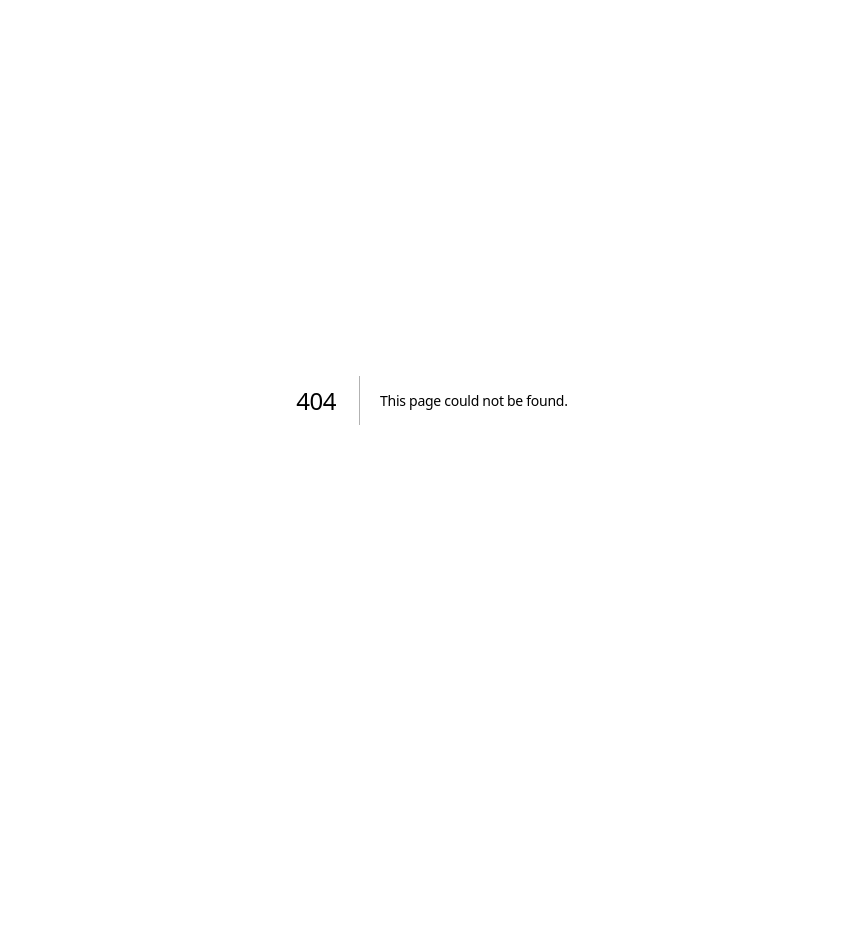
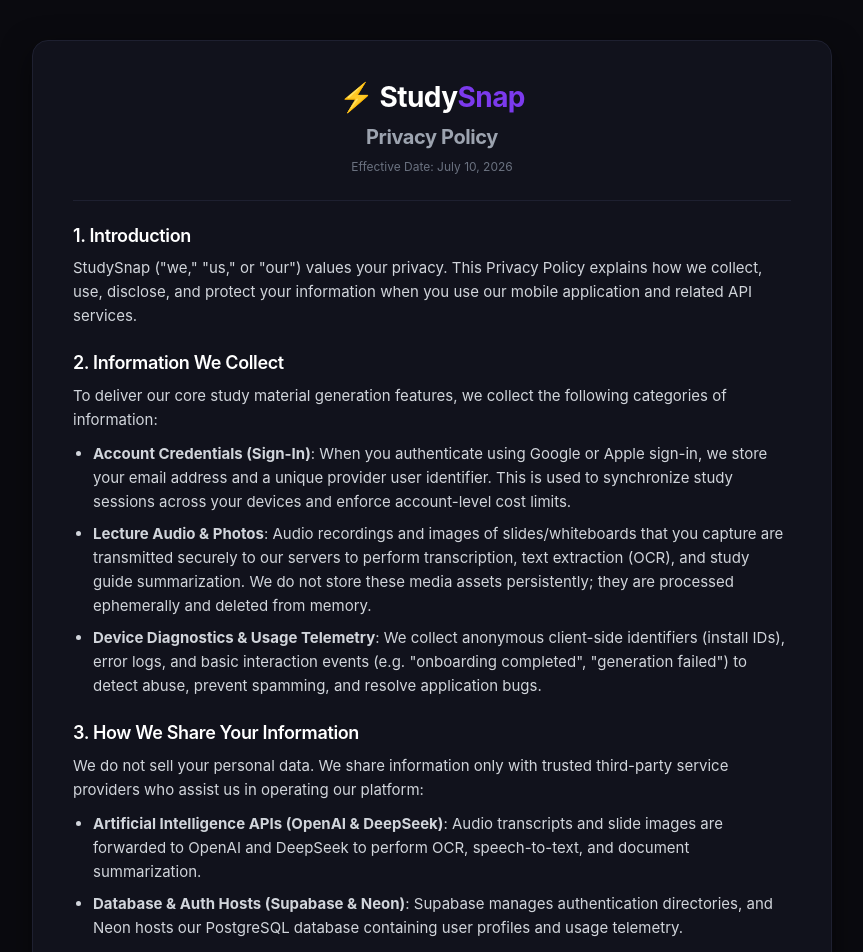
Before and after one commit to ianyeung29/studysnap-backend, a Next.js app: page /privacy in a window 1280 px wide. Before the commit this address had no page. Shown: the top 952 px of the page, without its empty margins (208-1071 px from the left). Before the commit the page ends 800 px from the top, so only its background shows below. Built offline with nearby package versions, Linux system fonts and the light colour scheme.

Commit message:
Docs: Added static Privacy Policy page route at /privacy for Google Play Console compatibility

```diff
--- /dev/null
+++ b/app/privacy/page.tsx
@@ -0,0 +1,156 @@
+import React from "react";
+
+export const metadata = {
+  title: "StudySnap — Privacy Policy",
+  description: "Privacy Policy and data practices for the StudySnap educational utility application.",
+};
+
+export default function PrivacyPage() {
+  return (
+    <div style={styles.container}>
+      <main style={styles.card}>
+        <h1 style={styles.title}>⚡ Study<span style={styles.accent}>Snap</span></h1>
+        <h2 style={styles.subtitle}>Privacy Policy</h2>
+        <p style={styles.date}>Effective Date: July 10, 2026</p>
+
+        <hr style={styles.divider} />
+
+        <section style={styles.section}>
+          <h3 style={styles.sectionTitle}>1. Introduction</h3>
+          <p style={styles.text}>
+            StudySnap ("we," "us," or "our") values your privacy. This Privacy Policy explains how we collect, use, disclose, and protect your information when you use our mobile application and related API services.
+          </p>
+        </section>
+
+        <section style={styles.section}>
+          <h3 style={styles.sectionTitle}>2. Information We Collect</h3>
+          <p style={styles.text}>
+            To deliver our core study material generation features, we collect the following categories of information:
+          </p>
+          <ul style={styles.list}>
+            <li style={styles.listItem}>
+              <strong>Account Credentials (Sign-In)</strong>: When you authenticate using Google or Apple sign-in, we store your email address and a unique provider user identifier. This is used to synchronize study sessions across your devices and enforce account-level cost limits.
+            </li>
+            <li style={styles.listItem}>
+              <strong>Lecture Audio & Photos</strong>: Audio recordings and images of slides/whiteboards that you capture are transmitted securely to our servers to perform transcription, text extraction (OCR), and study guide summarization. We do not store these media assets persistently; they are processed ephemerally and deleted from memory.
+            </li>
+            <li style={styles.listItem}>
+              <strong>Device Diagnostics & Usage Telemetry</strong>: We collect anonymous client-side identifiers (install IDs), error logs, and basic interaction events (e.g. "onboarding completed", "generation failed") to detect abuse, prevent spamming, and resolve application bugs.
+            </li>
+          </ul>
+        </section>
+
+        <section style={styles.section}>
+          <h3 style={styles.sectionTitle}>3. How We Share Your Information</h3>
+          <p style={styles.text}>
+            We do not sell your personal data. We share information only with trusted third-party service providers who assist us in operating our platform:
+          </p>
+          <ul style={styles.list}>
+            <li style={styles.listItem}>
+              <strong>Artificial Intelligence APIs (OpenAI & DeepSeek)</strong>: Audio transcripts and slide images are forwarded to OpenAI and DeepSeek to perform OCR, speech-to-text, and document summarization.
+            </li>
+            <li style={styles.listItem}>
+              <strong>Database & Auth Hosts (Supabase & Neon)</strong>: Supabase manages authentication directories, and Neon hosts our PostgreSQL database containing user profiles and usage telemetry.
+            </li>
+          </ul>
+        </section>
+
+        <section style={styles.section}>
+          <h3 style={styles.sectionTitle}>4. Data Security</h3>
+          <p style={styles.text}>
+            All transmissions between the mobile app, our backend servers, and third-party APIs are encrypted in transit using Transport Layer Security (HTTPS/SSL). We implement industry-standard practices to guard your email and session data.
+          </p>
+        </section>
+
+        <section style={styles.section}>
+          <h3 style={styles.sectionTitle}>5. Your Rights: Account & Data Deletion</h3>
+          <p style={styles.text}>
+            You have full control over your data. You can delete your account at any time directly inside the mobile app (Settings ➔ Delete & Anonymize Account). Triggering this action will immediately anonymize your email address in our database and delete your user profile from our Supabase authentication directory.
+          </p>
+        </section>
+
+        <section style={styles.section}>
+          <h3 style={styles.sectionTitle}>6. Contact Us</h3>
+          <p style={styles.text}>
+            If you have any questions about this Privacy Policy or our data practices, please contact us via email at: <strong>asmrforall1999@gmail.com</strong>.
+          </p>
+        </section>
+      </main>
+    </div>
+  );
+}
+
+const styles = {
+  container: {
+    minHeight: "100vh",
+    backgroundColor: "#0a0a0f",
+    color: "#f3f4f6",
+    fontFamily: "-apple-system, BlinkMacSystemFont, 'Segoe UI', Roboto, Helvetica, Arial, sans-serif",
+    padding: "40px 20px",
+    display: "flex",
+    justifyContent: "center",
+    alignItems: "center",
+  },
+  card: {
+    backgroundColor: "#11121c",
+    border: "1px solid #1e2030",
+    borderRadius: "16px",
+    maxWidth: "800px",
+    width: "100%",
+    padding: "40px",
+    boxShadow: "0 10px 30px rgba(0, 0, 0, 0.5)",
+  },
+  title: {
+    fontSize: "28px",
+    fontWeight: "bold",
+    margin: 0,
+    color: "#ffffff",
+    textAlign: "center" as const,
+  },
+  accent: {
+    color: "#7c3aed",
+  },
+  subtitle: {
+    fontSize: "20px",
+    margin: "10px 0 0 0",
+    color: "#9ca3af",
+    textAlign: "center" as const,
+  },
+  date: {
+    fontSize: "12px",
+    color: "#6b7280",
+    textAlign: "center" as const,
+    marginTop: "8px",
+  },
+  divider: {
+    border: "0",
+    height: "1px",
+    backgroundColor: "#1e2030",
+    margin: "24px 0",
+  },
+  section: {
+    marginBottom: "24px",
+  },
+  sectionTitle: {
+    fontSize: "18px",
+    fontWeight: "600",
+    color: "#ffffff",
+    marginBottom: "10px",
+  },
+  text: {
+    fontSize: "15px",
+    lineHeight: "1.6",
+    color: "#d1d5db",
+    margin: "0 0 10px 0",
+  },
+  list: {
+    margin: "0 0 10px 0",
+    paddingLeft: "20px",
+  },
+  listItem: {
+    fontSize: "15px",
+    lineHeight: "1.6",
+    color: "#d1d5db",
+    marginBottom: "8px",
+  },
+};
```
